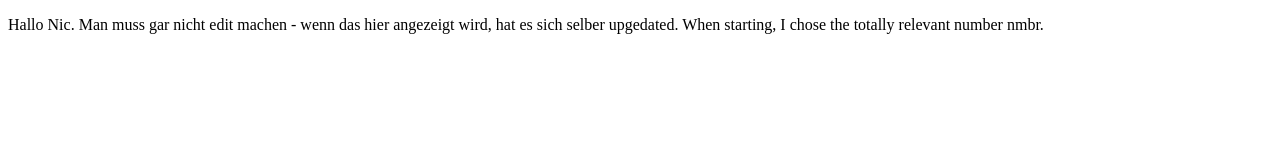
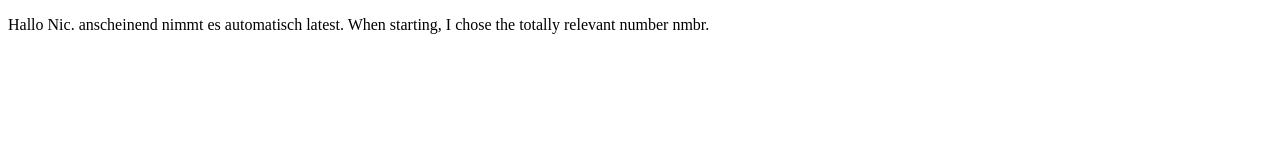
Before and after one commit to rayman2000/aksreplicatest, a plain HTML site: page index.html in a window 1280 px wide. Drawn offline with Linux system fonts and the light colour scheme.

Commit message:
test fuer latest

```diff
--- a/index.html
+++ b/index.html
@@ -6,7 +6,7 @@
 </head>
 
 <body>
-    <p>Hallo Nic. Man muss gar nicht edit machen - wenn das hier angezeigt wird, hat es sich selber upgedated. When starting, I chose the totally relevant number nmbr.</p>
+    <p>Hallo Nic. anscheinend nimmt es automatisch latest. When starting, I chose the totally relevant number nmbr.</p>
 </body>
 
 </html>
```
